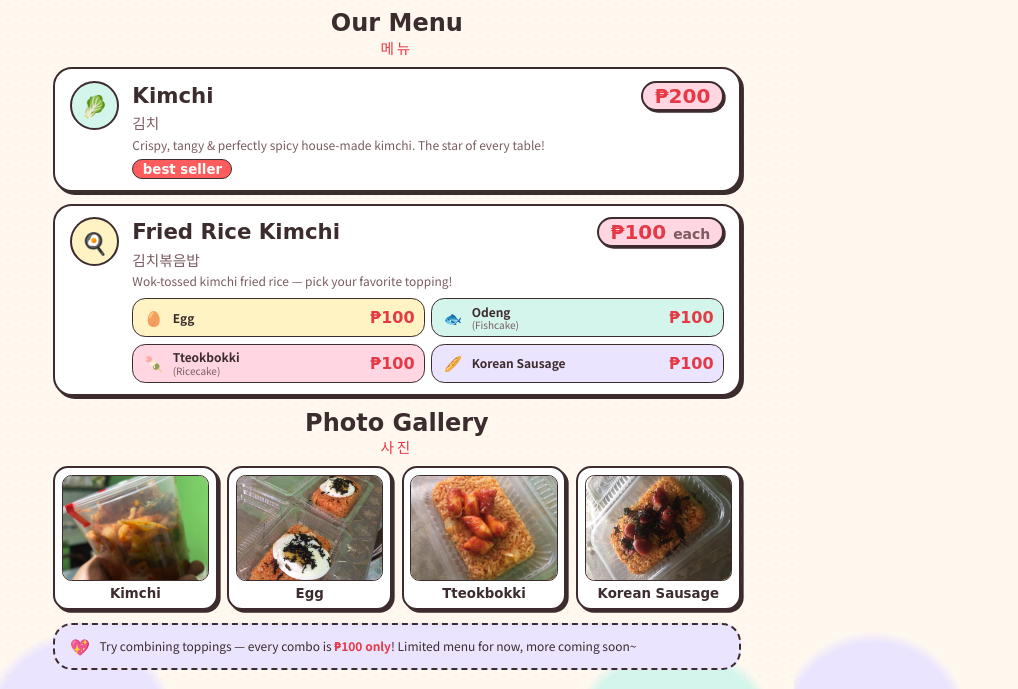
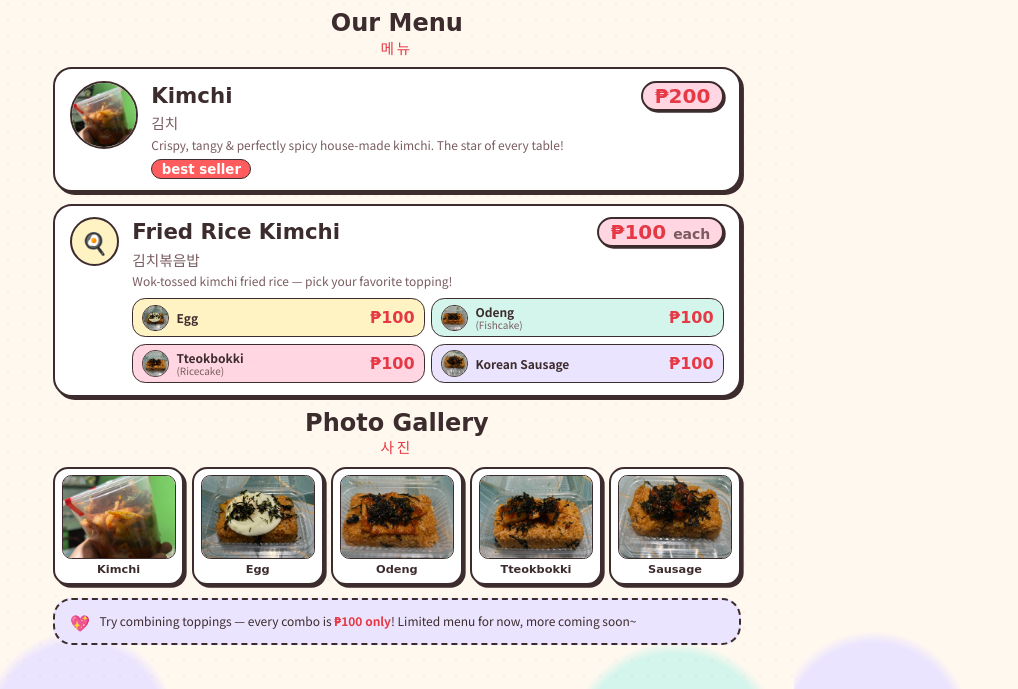
Before and after one commit to teryoooow/bojjis-kimchi, a plain HTML site: page menu-print.html in a window 1280 px wide. Shown: the part 260-949 px from the top of the page, without its empty margins (0-1018 px from the left). Drawn offline with Linux system fonts and the light colour scheme; a web font is replaced by a local one.

Commit message:
Use updated food photos on website and print menu (5-item gallery, topping thumbs)

```diff
--- a/menu-print.html
+++ b/menu-print.html
@@ -195,6 +195,26 @@
     .card-kimchi .card-icon { background: #d4f5ec; }
     .card-rice .card-icon { background: #fff3c4; }
 
+    .card-photo {
+      width: 18mm;
+      height: 18mm;
+      object-fit: cover;
+      border-radius: 50%;
+      border: 1.5pt solid #3d2c2e;
+      flex-shrink: 0;
+      background: #fff1dc;
+    }
+
+    .topping-photo {
+      width: 7mm;
+      height: 7mm;
+      object-fit: cover;
+      border-radius: 50%;
+      border: 1.2pt solid #3d2c2e;
+      flex-shrink: 0;
+      background: #fff1dc;
+    }
+
     .card-body { flex: 1; min-width: 0; }
 
     .card-top {
@@ -316,6 +336,11 @@
       margin-bottom: 3.5mm;
     }
 
+    .gallery-grid--5 {
+      grid-template-columns: repeat(5, 1fr);
+      gap: 2mm;
+    }
+
     .gallery-item {
       background: #ffffff;
       border: 2pt solid #3d2c2e;
@@ -327,12 +352,20 @@
 
     .gallery-item img {
       width: 100%;
-      height: 28mm;
+      height: 24mm;
       object-fit: cover;
       border-radius: 2.5mm;
       border: 1.4pt solid #3d2c2e;
       background: #fff1dc;
       display: block;
+    }
+
+    .gallery-grid--5 .gallery-item img {
+      height: 22mm;
+    }
+
+    .gallery-grid--5 .gallery-item figcaption {
+      font-size: 8.5pt;
     }
 
     .gallery-item figcaption {
@@ -454,7 +487,7 @@
 
       <section class="menu">
         <article class="card card-kimchi">
-          <div class="card-icon" aria-hidden="true">🥬</div>
+          <img class="card-photo" src="images/kimchi.jpeg" alt="Kimchi" />
           <div class="card-body">
             <div class="card-top">
               <h3>Kimchi</h3>
@@ -477,22 +510,22 @@
             <p class="desc">Wok-tossed kimchi fried rice — pick your favorite topping!</p>
             <ul class="toppings">
               <li class="topping">
-                <span class="topping-emoji" aria-hidden="true">🥚</span>
+                <img class="topping-photo" src="images/Egg.jpeg" alt="" />
                 <span class="topping-name">Egg</span>
                 <span class="topping-price">₱100</span>
               </li>
               <li class="topping">
-                <span class="topping-emoji" aria-hidden="true">🐟</span>
+                <img class="topping-photo" src="images/Odeng.jpeg" alt="" />
                 <span class="topping-name">Odeng <small>(Fishcake)</small></span>
                 <span class="topping-price">₱100</span>
               </li>
               <li class="topping">
-                <span class="topping-emoji" aria-hidden="true">🍡</span>
+                <img class="topping-photo" src="images/Tteokbokki.jpeg" alt="" />
                 <span class="topping-name">Tteokbokki <small>(Ricecake)</small></span>
                 <span class="topping-price">₱100</span>
               </li>
               <li class="topping">
-                <span class="topping-emoji" aria-hidden="true">🥖</span>
+                <img class="topping-photo" src="images/Sausage.jpeg" alt="" />
                 <span class="topping-name">Korean Sausage</span>
                 <span class="topping-price">₱100</span>
               </li>
@@ -506,22 +539,26 @@
         <p class="sub">사진</p>
       </div>
 
-      <section class="gallery-grid">
+      <section class="gallery-grid gallery-grid--5">
         <figure class="gallery-item">
           <img src="images/kimchi.jpeg" alt="Kimchi" />
           <figcaption>Kimchi</figcaption>
         </figure>
         <figure class="gallery-item">
-          <img src="images/fried-rice-egg.jpeg" alt="Fried rice with egg" />
+          <img src="images/Egg.jpeg" alt="Fried rice with egg" />
           <figcaption>Egg</figcaption>
         </figure>
         <figure class="gallery-item">
-          <img src="images/fried-rice-tteokbokki.jpeg" alt="Fried rice with tteokbokki" />
+          <img src="images/Odeng.jpeg" alt="Fried rice with odeng" />
+          <figcaption>Odeng</figcaption>
+        </figure>
+        <figure class="gallery-item">
+          <img src="images/Tteokbokki.jpeg" alt="Fried rice with tteokbokki" />
           <figcaption>Tteokbokki</figcaption>
         </figure>
         <figure class="gallery-item">
-          <img src="images/fried-rice-sausage.jpeg" alt="Fried rice with Korean sausage" />
-          <figcaption>Korean Sausage</figcaption>
+          <img src="images/Sausage.jpeg" alt="Fried rice with Korean sausage" />
+          <figcaption>Sausage</figcaption>
         </figure>
       </section>
 
--- a/styles.css
+++ b/styles.css
@@ -232,6 +232,16 @@ img {
   flex-shrink: 0;
 }
 
+.card-photo {
+  width: 72px;
+  height: 72px;
+  object-fit: cover;
+  border-radius: 50%;
+  border: 3px solid var(--ink);
+  flex-shrink: 0;
+  background: var(--cream-2);
+}
+
 .card--kimchi .card-emoji { background: var(--mint-soft); }
 .card--rice .card-emoji { background: var(--yellow-soft); }
 
@@ -335,6 +345,16 @@ img {
 .topping-emoji {
   font-size: 1.5rem;
   line-height: 1;
+}
+
+.topping-photo {
+  width: 44px;
+  height: 44px;
+  object-fit: cover;
+  border-radius: 50%;
+  border: 2.5px solid var(--ink);
+  flex-shrink: 0;
+  background: var(--white);
 }
 
 .topping-name {
@@ -518,9 +538,22 @@ img {
     gap: 1.5rem;
   }
 
+  .card-photo {
+    width: 84px;
+    height: 84px;
+  }
+
   .card-emoji {
     width: 84px;
     height: 84px;
+  }
+}
+
+/* 5-up gallery on wide screens */
+@media (min-width: 900px) {
+  .gallery-grid {
+    grid-template-columns: repeat(5, 1fr);
+    gap: 1rem;
   }
 }
 
```
Also changed, not shown: index.html (+15 -9 lines), images/Egg.jpeg (added), images/Odeng.jpeg (added), images/Sausage.jpeg (added), images/Tteokbokki.jpeg (added), images/fried-rice-egg.jpeg (deleted), images/fried-rice-sausage.jpeg (deleted), images/fried-rice-tteokbokki.jpeg (deleted), 2 other files.
